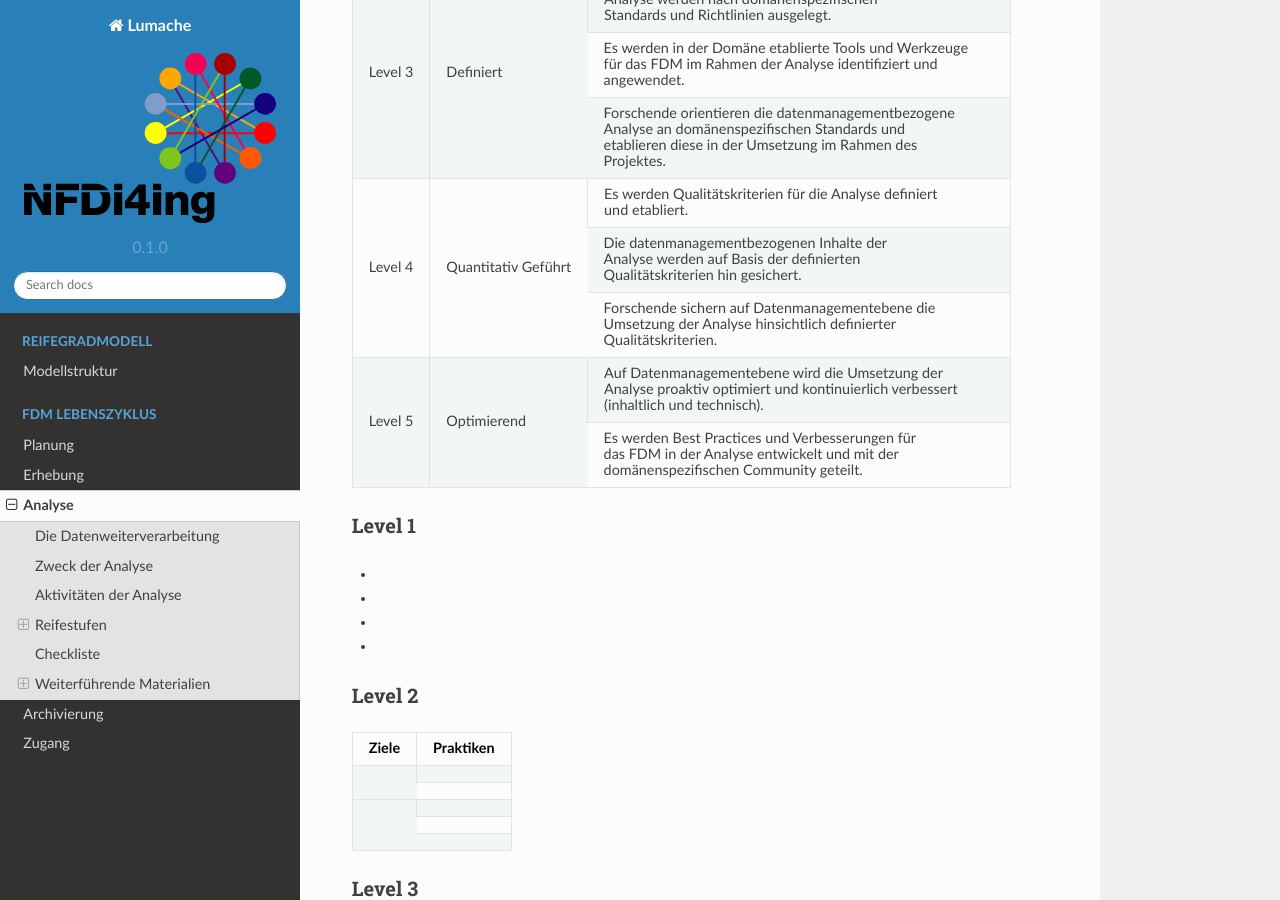
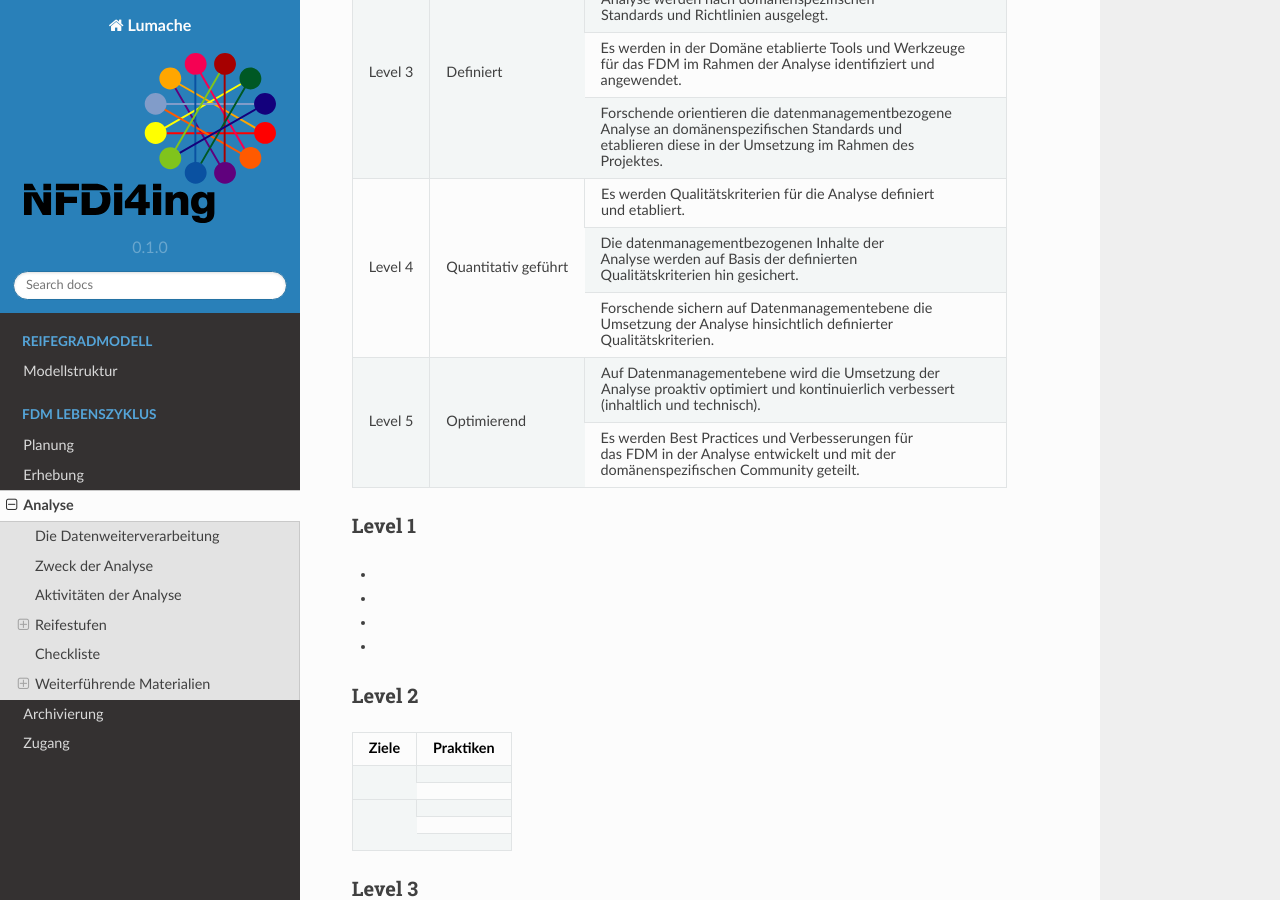
Before and after one commit to LUHMW/MaturityModelsNFDI4Ing, a Sphinx documentation site: the page built from docs/source/Analyse.rst, in a window 1280 px wide and 900 px high, scrolled down 1528 px. Built offline with Sphinx 7.4.7 and the Read the Docs theme 2.0.0, drawn with Linux system fonts in a browser that asks for light colours.

```diff
--- a/docs/source/Analyse.rst
+++ b/docs/source/Analyse.rst
@@ -90,7 +90,7 @@ Reifestufen
 |                                                       |                                                          |                                                         |
 |                                                       |                                                          | Projektes.                                              |
 +-------------------------------------------------------+----------------------------------------------------------+---------------------------------------------------------+
-| Level 4                                               | Quantitativ Geführt                                      | Es werden Qualitätskriterien für die Analyse definiert  |
+| Level 4                                               | Quantitativ geführt                                      | Es werden Qualitätskriterien für die Analyse definiert  |
 |                                                       |                                                          |                                                         |
 |                                                       |                                                          | und etabliert.                                          |
 |                                                       |                                                          +---------------------------------------------------------+
```
